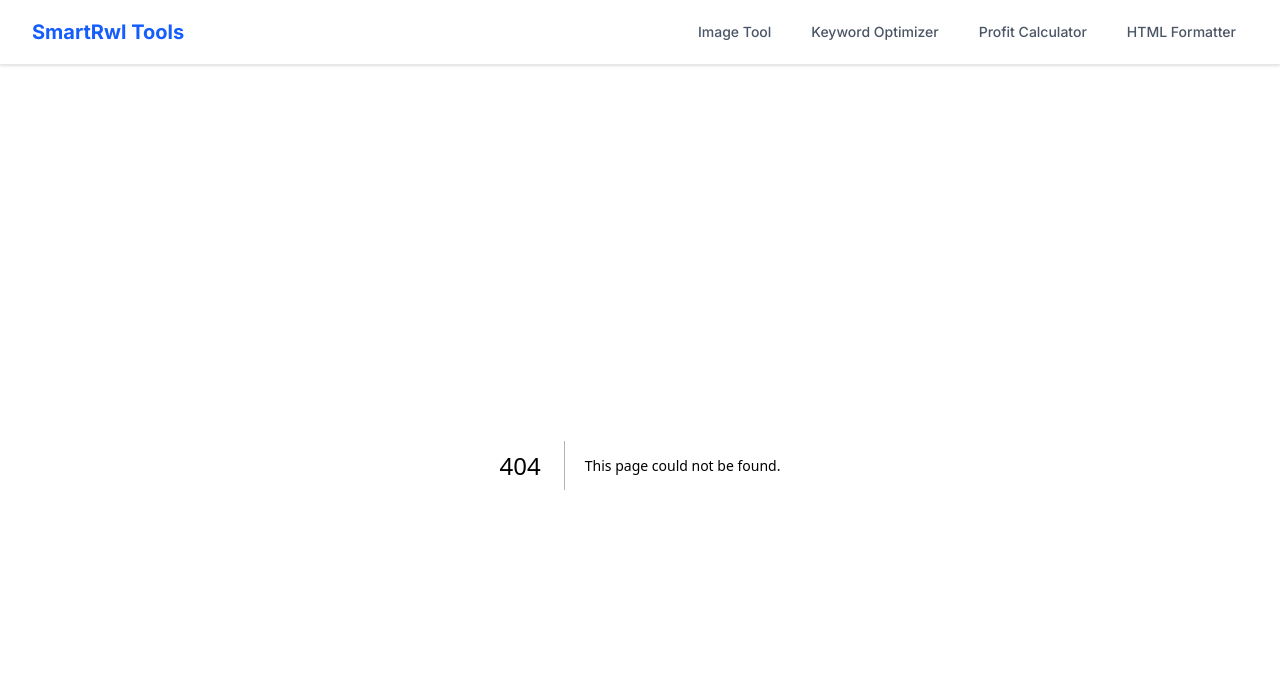
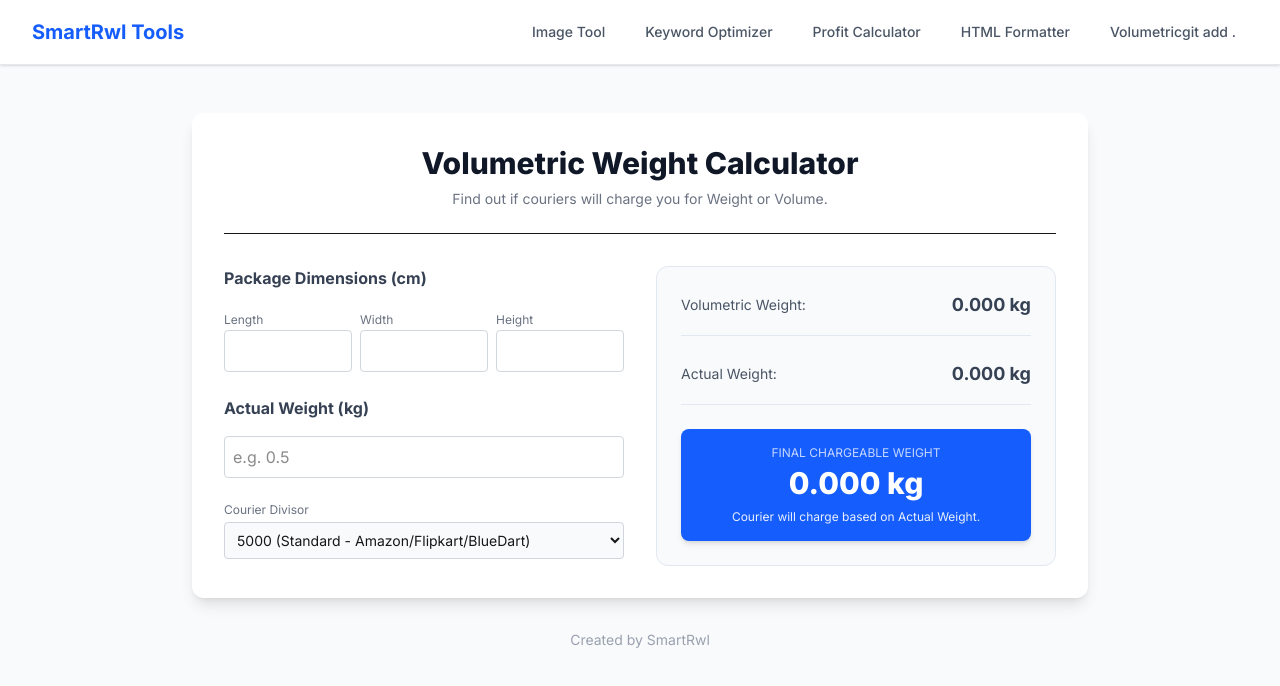
Before and after one commit to Smart-rwl/amazon-image-tool, a Next.js app: page /volumetric in a window 1280 px wide. Before the commit this address had no page. Shown: the top 686 px of the page. Built offline with nearby package versions, Linux system fonts and the light colour scheme.

Commit message:
Add Volumetric Calculator

```diff
--- a/app/layout.tsx
+++ b/app/layout.tsx
@@ -60,6 +60,13 @@ export default function RootLayout({
                 >
                   HTML Formatter
                 </Link>
+
+                <Link
+                  href="/volumetric"
+                  className="text-gray-600 hover:text-blue-600 px-3 py-2 rounded-md text-sm font-medium transition-colors"
+                >
+                  Volumetricgit add .
+                </Link>
               </div>
 
             </div>
--- /dev/null
+++ b/app/volumetric/page.tsx
@@ -0,0 +1,129 @@
+'use client';
+
+import React, { useState } from 'react';
+
+export default function VolumetricCalculator() {
+  const [length, setLength] = useState<number | ''>('');
+  const [width, setWidth] = useState<number | ''>('');
+  const [height, setHeight] = useState<number | ''>('');
+  const [actualWeight, setActualWeight] = useState<number | ''>('');
+  const [divisor, setDivisor] = useState<number>(5000); // Standard divisor
+
+  // Helper to calculate
+  const volWeight = (Number(length) * Number(width) * Number(height)) / divisor;
+  const deadWeight = Number(actualWeight) || 0;
+
+  // The courier charges the HIGHER of the two
+  const chargeableWeight = Math.max(volWeight, deadWeight);
+
+  return (
+    <div className="min-h-screen bg-gray-50 flex flex-col items-center py-12 px-4 font-sans">
+      <div className="max-w-4xl w-full bg-white p-8 rounded-xl shadow-lg space-y-8">
+
+        {/* Header */}
+        <div className="text-center border-b pb-6">
+          <h1 className="text-3xl font-extrabold text-gray-900">
+            Volumetric Weight Calculator
+          </h1>
+          <p className="mt-2 text-sm text-gray-500">
+            Find out if couriers will charge you for Weight or Volume.
+          </p>
+        </div>
+
+        <div className="grid grid-cols-1 md:grid-cols-2 gap-8">
+
+          {/* INPUTS */}
+          <div className="space-y-4">
+            <h3 className="font-bold text-gray-700">Package Dimensions (cm)</h3>
+
+            <div className="grid grid-cols-3 gap-2">
+              <div>
+                <label className="text-xs text-gray-500">Length</label>
+                <input
+                  type="number"
+                  className="w-full p-2 border border-gray-300 rounded focus:ring-2 focus:ring-blue-500"
+                  value={length}
+                  onChange={(e) => setLength(Number(e.target.value))}
+                />
+              </div>
+              <div>
+                <label className="text-xs text-gray-500">Width</label>
+                <input
+                  type="number"
+                  className="w-full p-2 border border-gray-300 rounded focus:ring-2 focus:ring-blue-500"
+                  value={width}
+                  onChange={(e) => setWidth(Number(e.target.value))}
+                />
+              </div>
+              <div>
+                <label className="text-xs text-gray-500">Height</label>
+                <input
+                  type="number"
+                  className="w-full p-2 border border-gray-300 rounded focus:ring-2 focus:ring-blue-500"
+                  value={height}
+                  onChange={(e) => setHeight(Number(e.target.value))}
+                />
+              </div>
+            </div>
+
+            <h3 className="font-bold text-gray-700 pt-2">Actual Weight (kg)</h3>
+            <input
+              type="number"
+              className="w-full p-2 border border-gray-300 rounded focus:ring-2 focus:ring-blue-500"
+              placeholder="e.g. 0.5"
+              value={actualWeight}
+              onChange={(e) => setActualWeight(Number(e.target.value))}
+            />
+
+            <div className="pt-2">
+              <label className="text-xs text-gray-500 block mb-1">Courier Divisor</label>
+              <select
+                className="w-full p-2 border border-gray-300 rounded bg-gray-50 text-sm"
+                value={divisor}
+                onChange={(e) => setDivisor(Number(e.target.value))}
+              >
+                <option value={5000}>5000 (Standard - Amazon/Flipkart/BlueDart)</option>
+                <option value={4000}>4000 (FedEx International/Some Surface)</option>
+                <option value={4500}>4500 (Other Couriers)</option>
+              </select>
+            </div>
+          </div>
+
+          {/* RESULTS */}
+          <div className="bg-slate-50 p-6 rounded-xl border border-slate-200 flex flex-col justify-center space-y-6">
+
+            <div className="flex justify-between items-center pb-4 border-b border-slate-200">
+              <span className="text-sm text-gray-600">Volumetric Weight:</span>
+              <span className="font-mono font-bold text-lg text-gray-700">
+                {volWeight.toFixed(3)} kg
+              </span>
+            </div>
+
+            <div className="flex justify-between items-center pb-4 border-b border-slate-200">
+              <span className="text-sm text-gray-600">Actual Weight:</span>
+              <span className="font-mono font-bold text-lg text-gray-700">
+                {deadWeight.toFixed(3)} kg
+              </span>
+            </div>
+
+            <div className="bg-blue-600 text-white p-4 rounded-lg text-center shadow-md">
+              <p className="text-xs uppercase opacity-75 mb-1">Final Chargeable Weight</p>
+              <p className="text-3xl font-extrabold">
+                {chargeableWeight.toFixed(3)} kg
+              </p>
+              <p className="text-xs mt-2 opacity-90">
+                Courier will charge based on {volWeight > deadWeight ? 'Volume' : 'Actual Weight'}.
+              </p>
+            </div>
+
+          </div>
+
+        </div>
+      </div>
+
+      <div className="mt-8 text-center text-gray-400 text-sm">
+        Created by SmartRwl
+      </div>
+    </div>
+  );
+}
```
